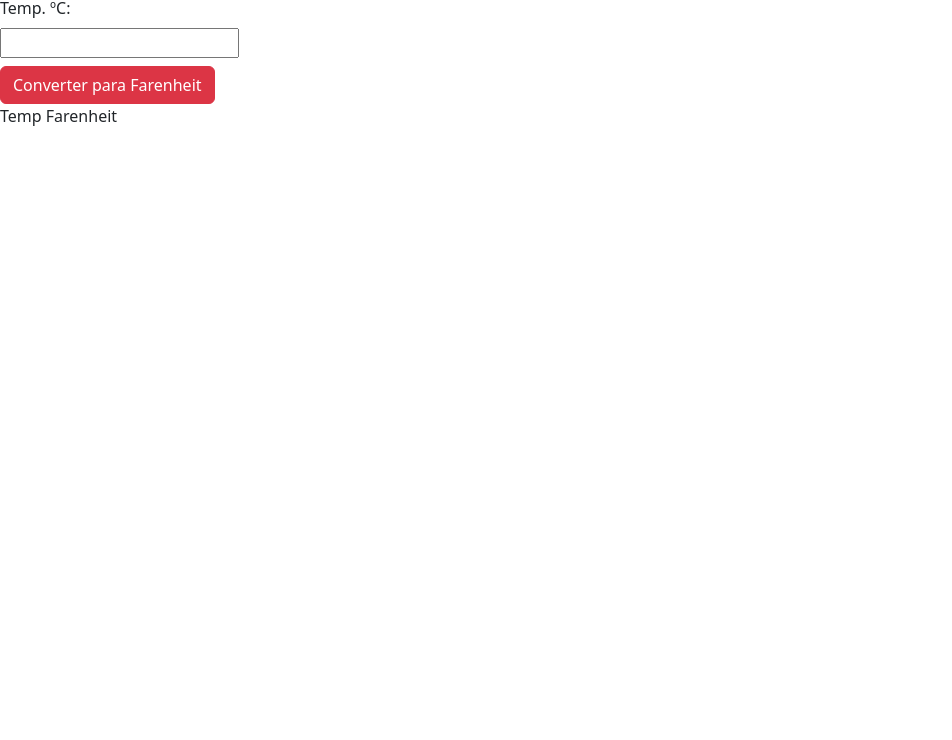
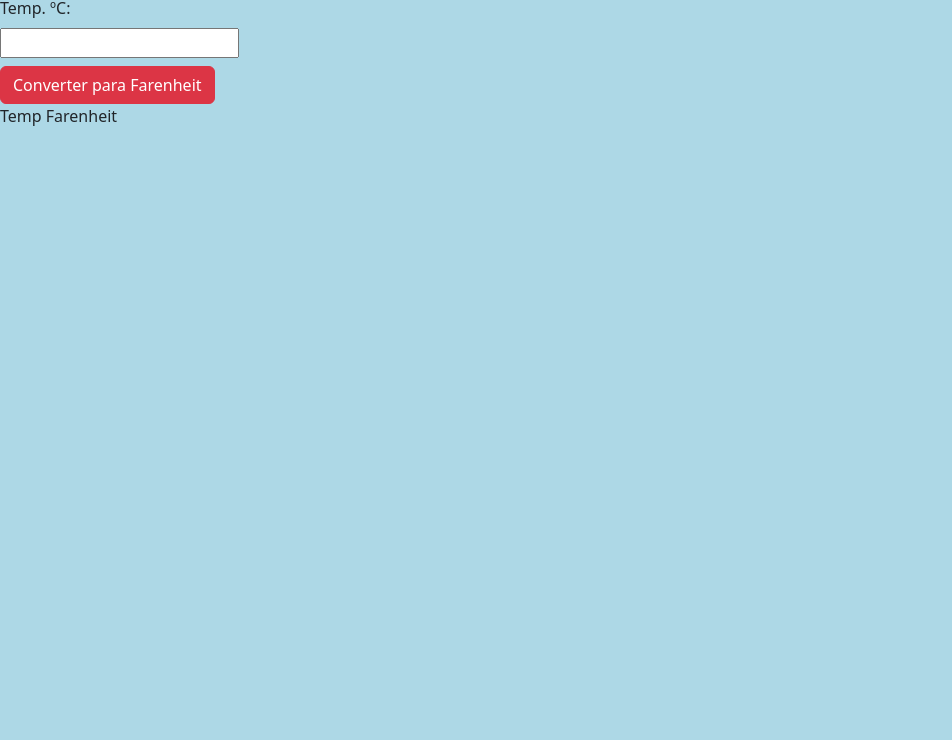
Before and after one commit to Carlosvianapereira/temp_conversor, a plain HTML site: page index.html in a window 1280 px wide. Shown: the part 60-800 px from the top of the page, without its empty margins (0-952 px from the left). Drawn offline with nearby package versions, Linux system fonts and the light colour scheme.

Commit message:
subindo funçao

```diff
--- a/index.html
+++ b/index.html
@@ -6,7 +6,7 @@
     <title>Bootstrap demo</title>
     <link href="https://cdn.jsdelivr.net/npm/bootstrap@5.3.6/dist/css/bootstrap.min.css" rel="stylesheet" integrity="sha384-4Q6Gf2aSP4eDXB8Miphtr37CMZZQ5oXLH2yaXMJ2w8e2ZtHTl7GptT4jmndRuHDT" crossorigin="anonymous">
 
-
+    <link rel="stylesheet" href="./index.css">
 
 </head>
 
--- a/script.js
+++ b/script.js
@@ -2,6 +2,7 @@ function converterCtoF(TempC) {
     const tempF = (TempC * 9/5) + 32
     console.log(`temperatura = ${tempF} F`);
 
+    // o return retorna o que é desejado, neste caso a temp convertida qjue está na variavel tempF
     return tempF
 }
 
@@ -13,7 +14,7 @@ function converter(){
 
     // chamando a função que converte de C para F
     const resultado = converterCtoF(TempC)
-
+    //Exibe o resultado na tag que posuui um id chamado resultado no HTML
     document.getElementById('resultado').innerHTML = resultado;
 
 }
```
